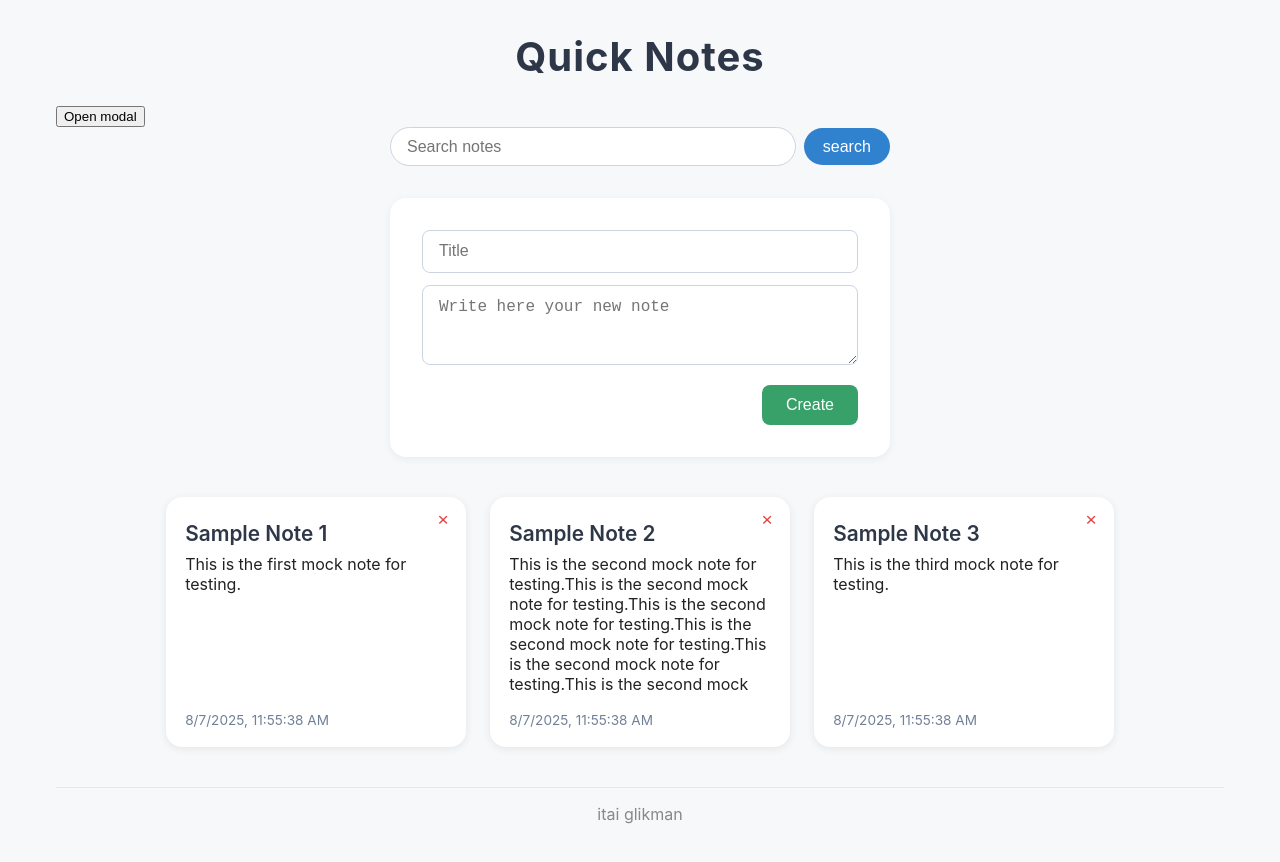
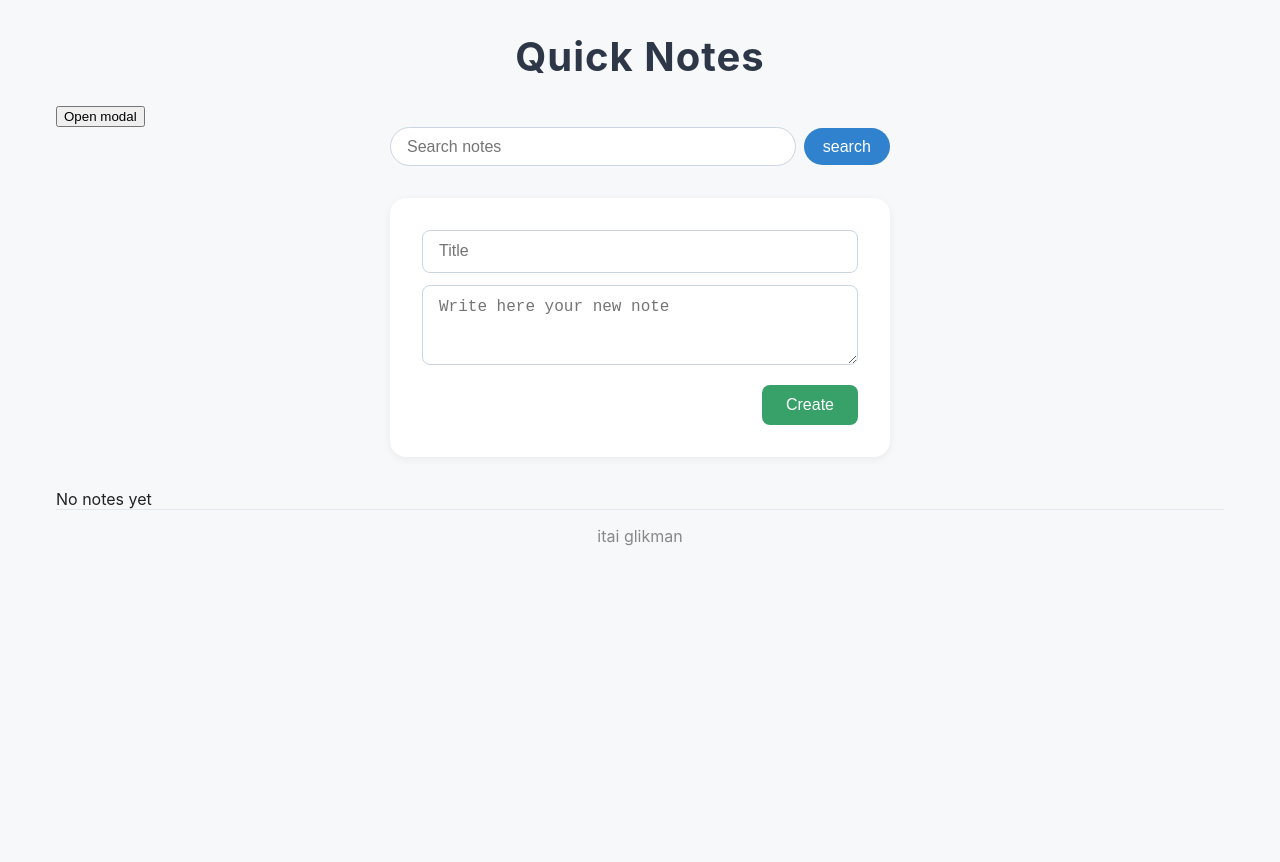
Before and after one commit to itaiglikman/QuickNotes-react-ts, a React (Vite) app: page / in a window 1280 px wide. Shown: the top 862 px of the page. After the commit the page ends 800 px from the top, so only its background shows below. Built offline with nearby package versions, Linux system fonts and the light colour scheme.

Commit message:
feat: get data from local storage instead of a mock

```diff
--- a/src/App.tsx
+++ b/src/App.tsx
@@ -1,4 +1,4 @@
-import { useState } from "react";
+import { useEffect, useState } from "react";
 import "./App.css";
 import { Form } from "./Components/FormArea/Form/Form";
 import { NotesBoard } from "./Components/NotesArea/NotesBoard/NotesBoard";
@@ -10,29 +10,36 @@ import { Modal, Button } from '@mantine/core';
 
 function App() {
 
-    const notesData: Note[] = [
-        {
-            id: "1",
-            title: "Sample Note 1",
-            content: "This is the first mock note for testing.",
-            created: new Date(),
-        },
-        {
-            id: "2",
-            title: "Sample Note 2",
-            content: "This is the second mock note for testing.This is the second mock note for testing.This is the second mock note for testing.This is the second mock note for testing.This is the second mock note for testing.This is the second mock note for testing.This is the second mock note for testing.This is the second mock note for testing.This is the second mock note for testing.This is the second mock note for testing.This is the second mock note for testing.",
-            created: new Date(),
-        },
-        {
-            id: "3",
-            title: "Sample Note 3",
-            content: "This is the third mock note for testing.",
-            created: new Date(),
-        }
-    ];
+    // const notesData: Note[] = [
+    //     {
+    //         id: "1",
+    //         title: "Sample Note 1",
+    //         content: "This is the first mock note for testing.",
+    //         created: new Date(),
+    //     },
+    //     {
+    //         id: "2",
+    //         title: "Sample Note 2",
+    //         content: "This is the second mock note for testing.This is the second mock note for testing.This is the second mock note for testing.This is the second mock note for testing.This is the second mock note for testing.This is the second mock note for testing.This is the second mock note for testing.This is the second mock note for testing.This is the second mock note for testing.This is the second mock note for testing.This is the second mock note for testing.",
+    //         created: new Date(),
+    //     },
+    //     {
+    //         id: "3",
+    //         title: "Sample Note 3",
+    //         content: "This is the third mock note for testing.",
+    //         created: new Date(),
+    //     }
+    // ];
 
     const [opened, { open, close }] = useDisclosure(false);
-    const [notes, setNotes] = useState<Note[]>(notesData);
+    const [notes, setNotes] = useState<Note[]>([]);
+
+    useEffect(() => {
+        const localStorageNotes = localStorage.getItem('notes');
+        if (localStorageNotes) // display data from local storage
+            setNotes(JSON.parse(localStorageNotes));
+    }, [])
+
 
     function handleAddNote(newNote: Note): void {
         setNotes([...notes, newNote]);
@@ -42,6 +49,7 @@ function App() {
         const noteDup = notes.filter(note => note.id.toString() !== id.toString());
         if (noteDup.length === notes.length) return alert('note not found');
         setNotes(noteDup);
+        localStorage.setItem('notes', JSON.stringify(noteDup)); // update local storage
     }
 
     return (
@@ -74,7 +82,10 @@ function App() {
 
                 <SearchBar />
                 <Form onAddNote={handleAddNote} />
-                <NotesBoard notes={notes} onDelete={handleRemoveNote} />
+                {notes.length
+                    ? <NotesBoard notes={notes} onDelete={handleRemoveNote} />
+                    : <div>No notes yet</div>
+                }
                 <footer>
                     itai glikman
                 </footer>
```
